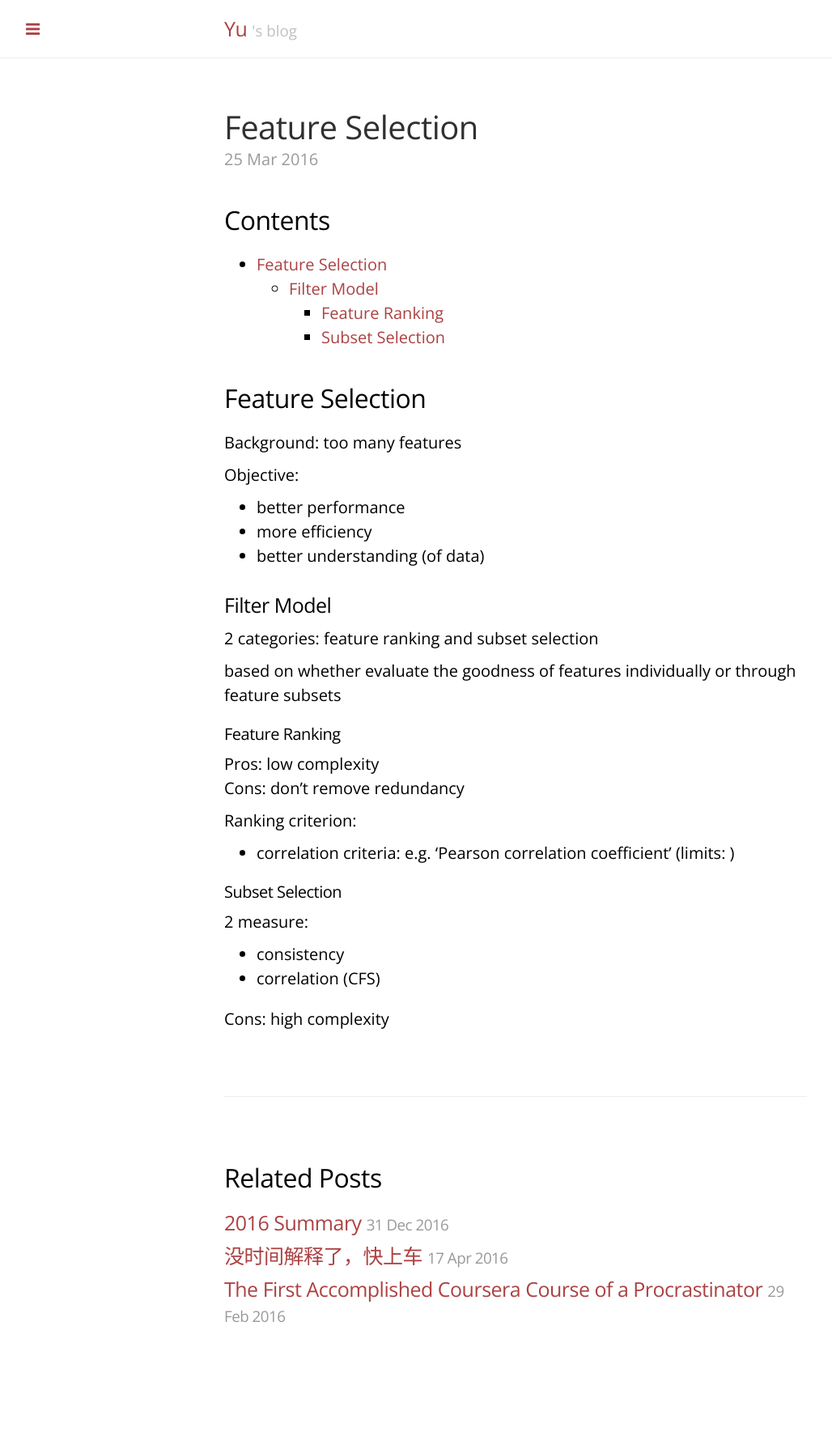
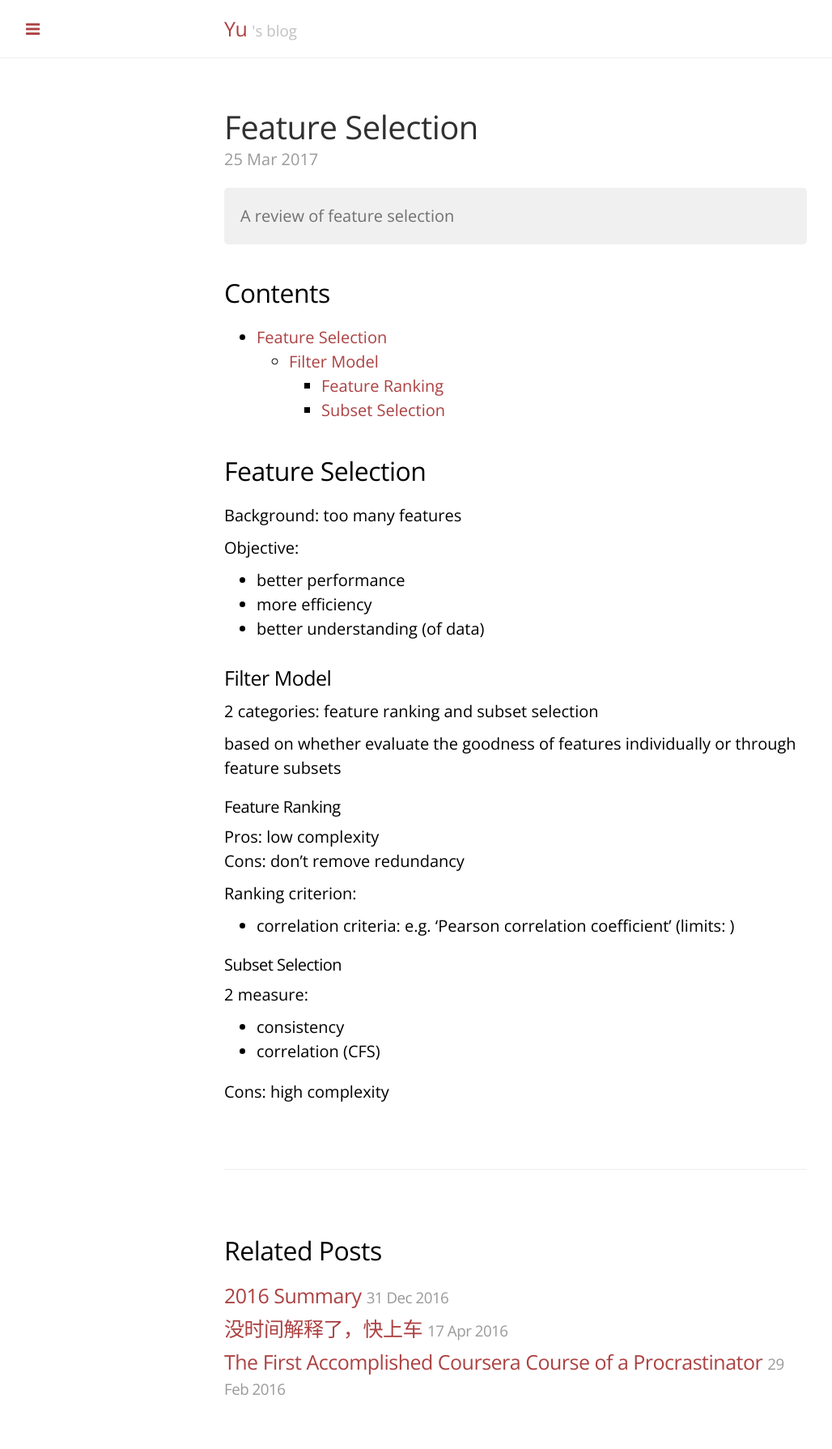
Before and after one commit to neilsustc/neilsustc.github.io, a Jekyll site: the page built from _posts/2017-03-25-feature-selection.md, in a window 1280 px wide. Shown: the whole page at 81% size, without its empty margins (3-1031 px from the left). Built offline with Jekyll 4.4.1, drawn with Linux system fonts in a browser that asks for light colours; some web fonts are replaced; before the commit the page ends 1700 px from its top, so only the background shows below that.

Commit message:
🚑 fix wrong time, add excerpt

```diff
--- a/_posts/2016-03-25-feature-selection.md
+++ b/_posts/2017-03-25-feature-selection.md
@@ -2,6 +2,10 @@
 layout: post
 title: Feature Selection
 ---
+
+<div class="excerpt">
+    A review of feature selection
+</div>
 
 ## Contents
 
```
